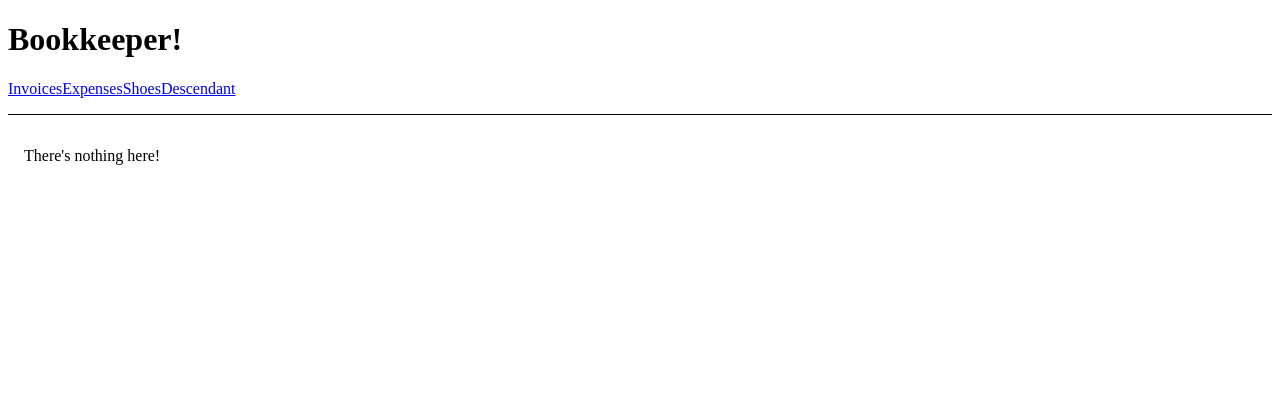
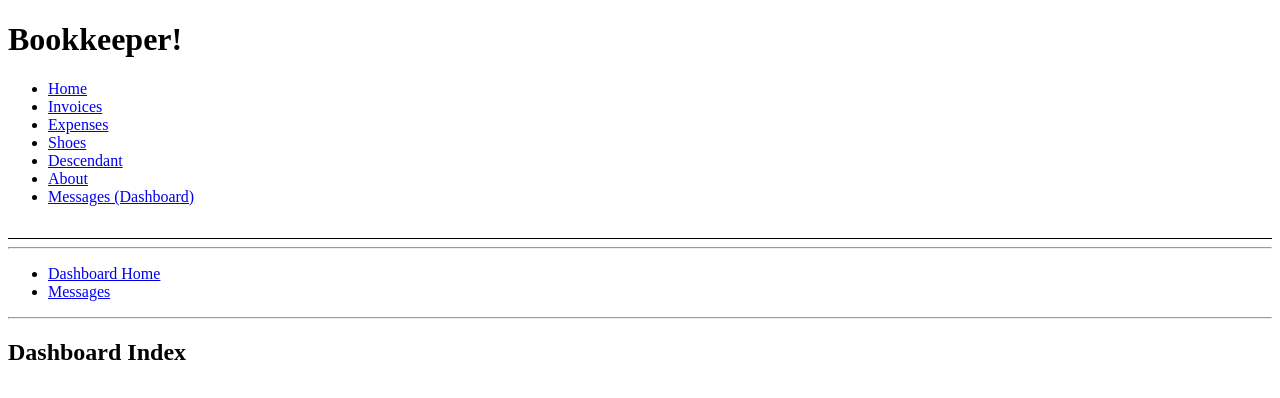
Before and after one commit to XXuain/Learn-react-router-v6, a React (Create React App) app: page /dashboard in a window 1280 px wide. Shown: the top 398 px of the page. Built offline with nearby package versions, Linux system fonts and the light colour scheme.

Commit message:
add: lazy loading

```diff
--- a/src/App.js
+++ b/src/App.js
@@ -1,24 +1,119 @@
 /** @format */
-import { Link, Outlet } from 'react-router-dom';
+import React from 'react';
+import { Link, Outlet, Routes, Route } from 'react-router-dom';
+import Expenses from './pages/expenses';
+import Invoices from './pages/invoices';
+import Invoice from './pages/invoice';
+import Shoes from './pages/shoes';
+import Descendant from './pages/descendant';
+
+const About = React.lazy(() => import('./pages/About'));
+const Dashboard = React.lazy(() => import('./pages/Dashboard'));
 
 function App() {
   return (
     <div>
       <h1>Bookkeeper!</h1>
+      <Routes>
+        <Route path="/" element={<Layout />}>
+          <Route index element={<Home />} />
+          <Route path="expenses" element={<Expenses />} />
+          <Route path="invoices" element={<Invoices />}>
+            <Route
+              index
+              element={
+                <main style={{ padding: '1rem' }}>
+                  <p>Select an invoice</p>
+                </main>
+              }
+            />
+            <Route path=":invoiceId" element={<Invoice />} />
+          </Route>
+          <Route path="descendant/*" element={<Descendant />} />
+          <Route path="shoes" element={<Shoes />} />
+
+          {/* lazy loading */}
+          <Route
+            path="about"
+            element={
+              <React.Suspense fallback={<>...</>}>
+                <About />
+              </React.Suspense>
+            }
+          />
+          <Route
+            path="dashboard/*"
+            element={
+              <React.Suspense fallback={<>...</>}>
+                <Dashboard />
+              </React.Suspense>
+            }
+          />
+
+          {/* no match route */}
+          <Route path="*" element={<NoMatch />} />
+        </Route>
+      </Routes>
+    </div>
+  );
+}
+
+function Layout() {
+  return (
+    <div>
       <nav
         style={{
           borderBottom: 'solid 1px',
           paddingBottom: '1rem',
         }}
       >
-        <Link to="/invoices">Invoices</Link>
-        <Link to="/expenses">Expenses</Link>
-        <Link to="/shoes">Shoes</Link>
-        <Link to="/descendant">Descendant</Link>
+        <ul>
+          <li>
+            <Link to="/">Home</Link>
+          </li>
+          <li>
+            <Link to="/invoices">Invoices</Link>
+          </li>
+          <li>
+            <Link to="/expenses">Expenses</Link>
+          </li>
+          <li>
+            <Link to="/shoes">Shoes</Link>
+          </li>
+          <li>
+            <Link to="/descendant">Descendant</Link>
+          </li>
+          <li>
+            <Link to="/about">About</Link>
+          </li>
+          <li>
+            <Link to="/dashboard/messages">Messages (Dashboard)</Link>
+          </li>
+        </ul>
       </nav>
+      <hr />
       <Outlet />
     </div>
   );
 }
 
+function Home() {
+  return (
+    <div>
+      <h2>Home</h2>
+    </div>
+  );
+}
+
+function NoMatch() {
+  return (
+    <div>
+      <h2>Nothing to see here!</h2>
+      <p>
+        <Link to="/">Go to the home page</Link>
+      </p>
+    </div>
+  );
+}
+
 export default App;
--- a/src/index.js
+++ b/src/index.js
@@ -2,46 +2,16 @@
 
 import React from 'react';
 import ReactDOM from 'react-dom';
-import { BrowserRouter, Routes, Route } from 'react-router-dom';
+import { BrowserRouter } from 'react-router-dom';
 import App from './App';
 import reportWebVitals from './reportWebVitals';
-import Expenses from './pages/expenses';
-import Invoices from './pages/invoices';
-import Invoice from './pages/invoice';
-import Shoes from './pages/shoes';
-import Descendant from './pages/descendant';
 
 ReactDOM.render(
-  <BrowserRouter>
-    <Routes>
-      <Route path="/" element={<App />}>
-        <Route path="expenses" element={<Expenses />} />
-        <Route path="invoices" element={<Invoices />}>
-          <Route
-            index
-            element={
-              <main style={{ padding: '1rem' }}>
-                <p>Select an invoice</p>
-              </main>
-            }
-          />
-          <Route path=":invoiceId" element={<Invoice />} />
-        </Route>
-        <Route path="descendant/*" element={<Descendant />} />
-        <Route path="shoes" element={<Shoes />} />
-
-        {/* no match route */}
-        <Route
-          path="*"
-          element={
-            <main style={{ padding: '1rem' }}>
-              <p>There's nothing here!</p>
-            </main>
-          }
-        />
-      </Route>
-    </Routes>
-  </BrowserRouter>,
+  <React.StrictMode>
+    <BrowserRouter>
+      <App />
+    </BrowserRouter>
+  </React.StrictMode>,
   document.getElementById('root')
 );
 
--- /dev/null
+++ b/src/pages/About.jsx
@@ -0,0 +1,13 @@
+/** @format */
+
+import * as React from 'react';
+
+function AboutPage() {
+  return (
+    <div>
+      <h2>About</h2>
+    </div>
+  );
+}
+
+export default AboutPage;
--- /dev/null
+++ b/src/pages/Dashboard.jsx
@@ -0,0 +1,58 @@
+/** @format */
+
+import * as React from 'react';
+import { Routes, Route, Outlet, Link } from 'react-router-dom';
+
+export default function Dashboard() {
+  // These routes are defined when this component is loaded on demand via
+  // dynamic import() on the home page!
+  return (
+    <Routes>
+      <Route path="/" element={<DashboardLayout />}>
+        <Route index element={<DashboardIndex />} />
+        <Route path="messages" element={<Messages />} />
+      </Route>
+    </Routes>
+  );
+}
+
+function DashboardLayout() {
+  return (
+    <div>
+      <nav>
+        <ul>
+          <li>
+            <Link to="/dashboard">Dashboard Home</Link>
+          </li>
+          <li>
+            <Link to="/dashboard/messages">Messages</Link>
+          </li>
+        </ul>
+      </nav>
+
+      <hr />
+
+      <Outlet />
+    </div>
+  );
+}
+
+function DashboardIndex() {
+  return (
+    <div>
+      <h2>Dashboard Index</h2>
+    </div>
+  );
+}
+
+function Messages() {
+  return (
+    <div>
+      <h2>Messages</h2>
+      <ul>
+        <li>Message 1</li>
+        <li>Message 2</li>
+      </ul>
+    </div>
+  );
+}
```
